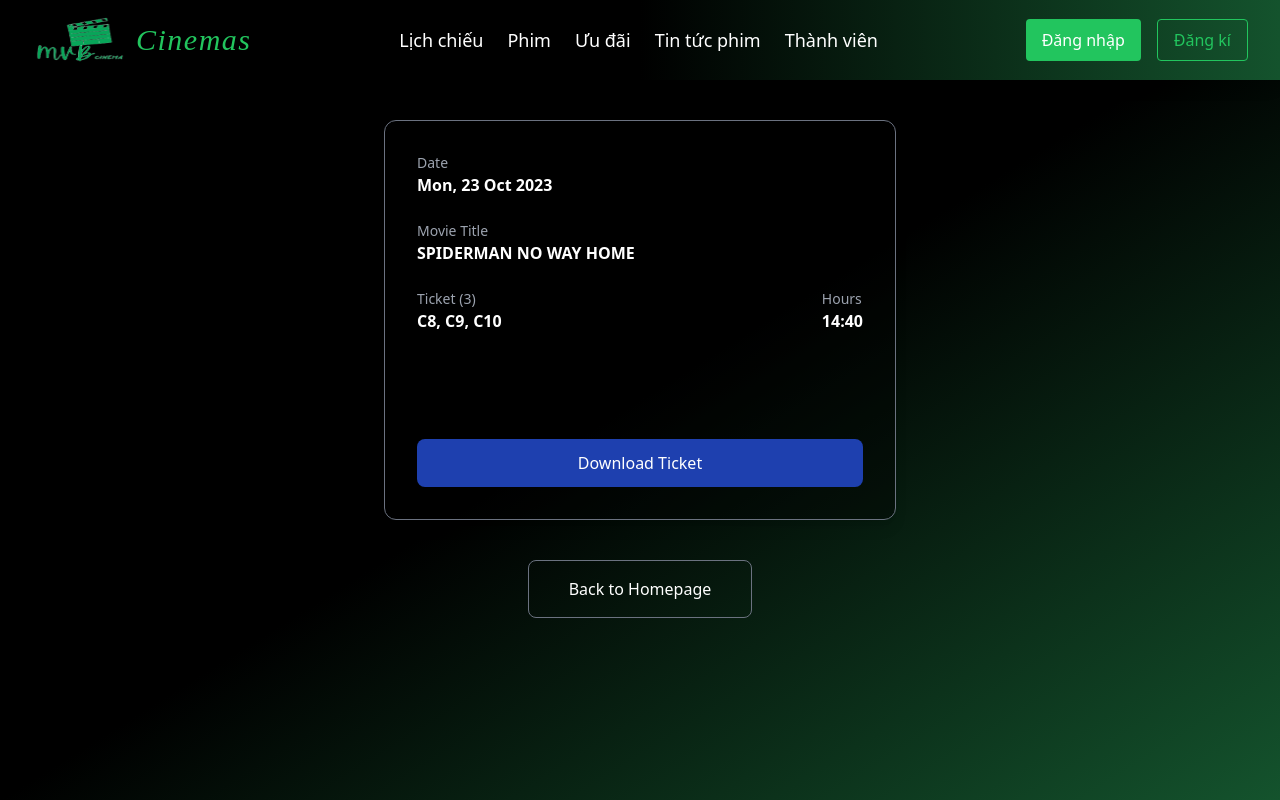
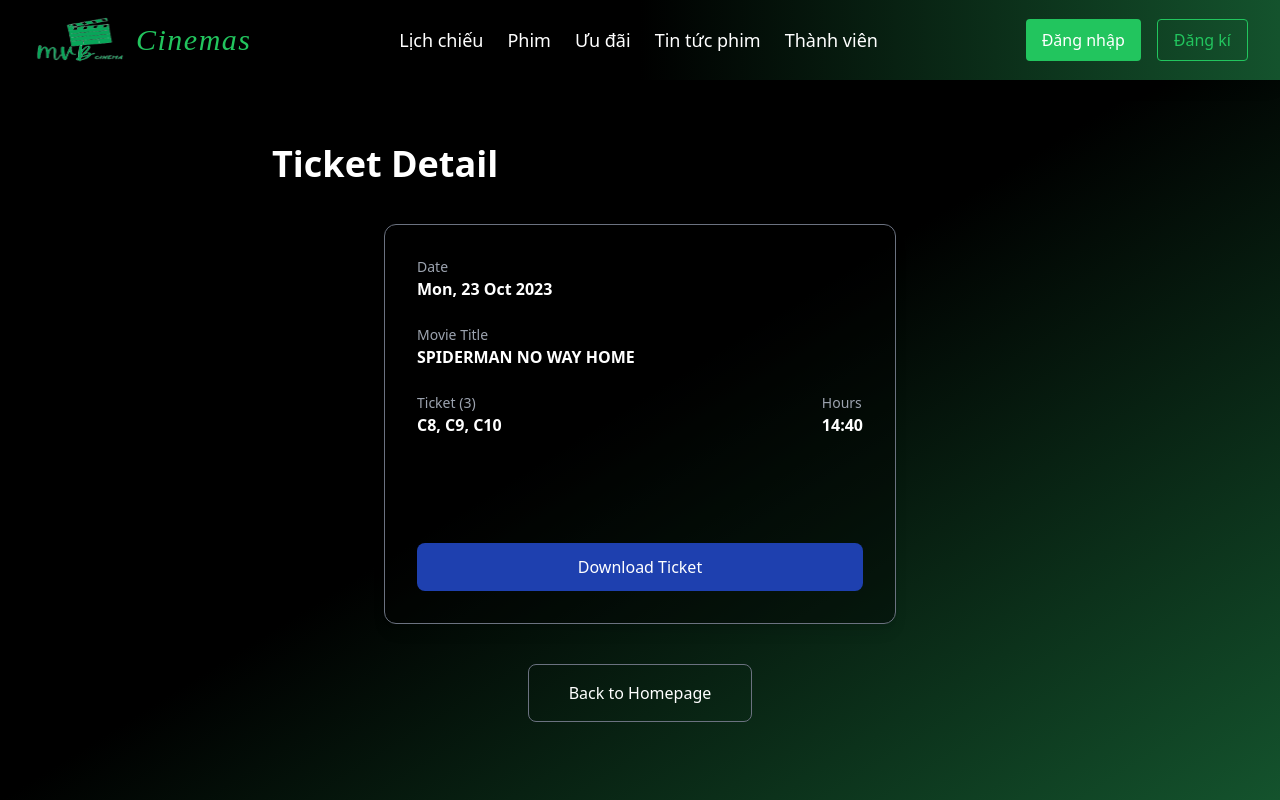
Before and after one commit to Manh8929/MOVIE_BOOKING_CAPSTONE2, a React (Vite) app in the folder Frontend/: page /my-ticket in a window 1280 px wide. Shown: the top 800 px of the page. Built offline with nearby package versions, Linux system fonts and the light colour scheme.

Commit message:
add title myticket

```diff
--- a/Frontend/src/pages/MyTicketPage.jsx
+++ b/Frontend/src/pages/MyTicketPage.jsx
@@ -3,7 +3,7 @@
 const MyTicketPage = () => {
   return (
     <div className="min-h-screen bg-gradient-to-br from-black via-black to-green-900 text-white flex flex-col ">
-      <h1 className="font-bold m-10 pl-8 text-2xl sm:text-3xl md:text-3xl lg:text-4xl xl:text-4xl">
+      <h1 className="font-bold m-10 mt-36 ml-60 pl-8 text-2xl sm:text-3xl md:text-3xl lg:text-4xl xl:text-4xl">
         Ticket Detail
       </h1>
 
```
